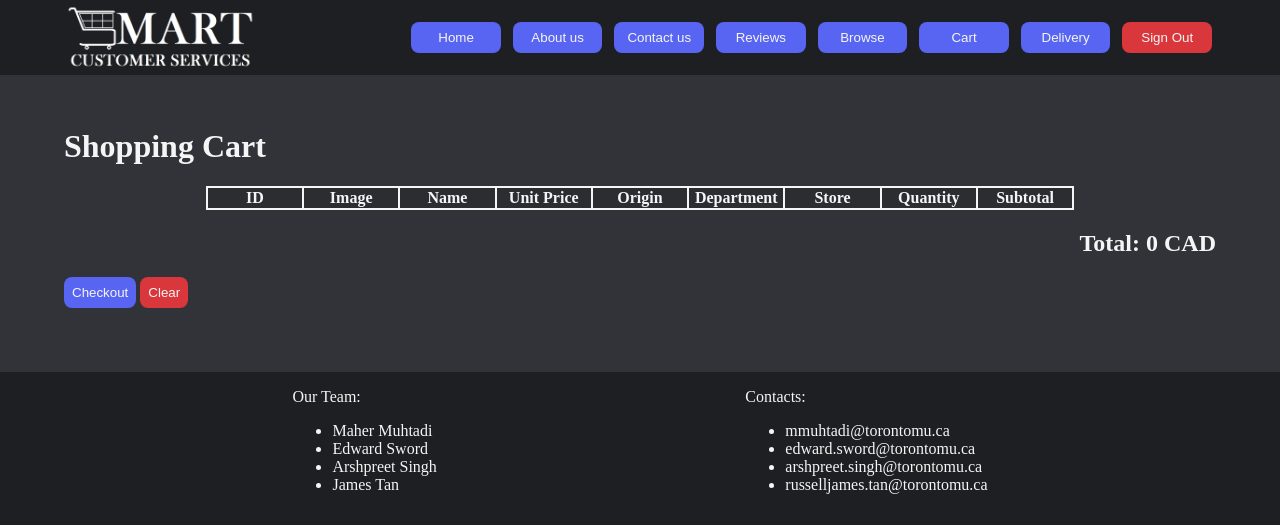
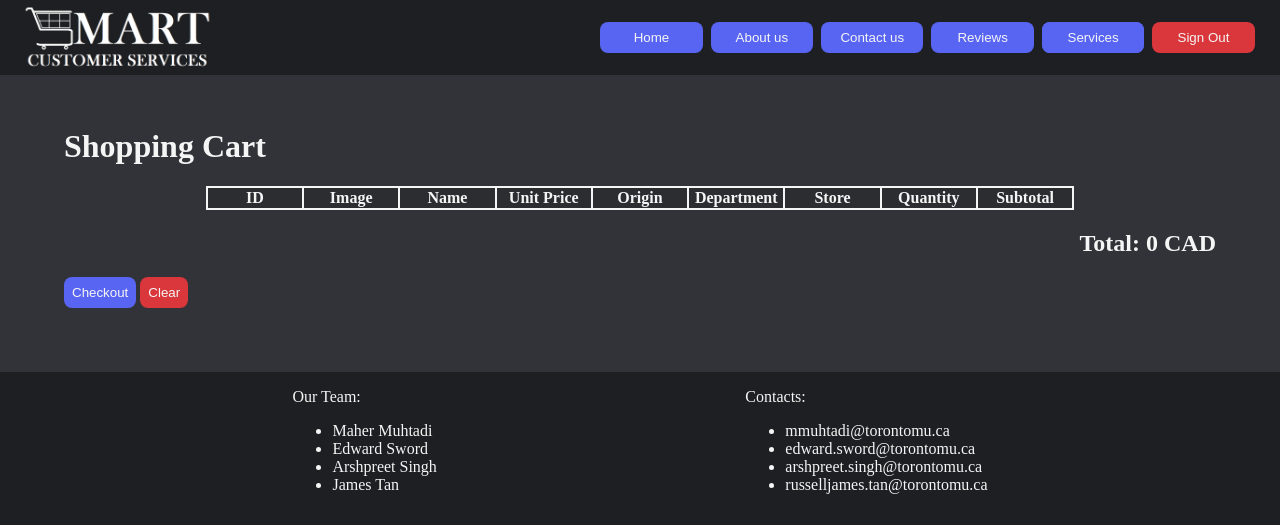
Before and after one commit to MaherMuhtadi/Smart-Customer-Services-Web-App, a PHP site: page /cart.php in a window 1280 px wide. Shown: the top 525 px of the page. Run offline with PHP 8.4, Linux system fonts and the light colour scheme; the visitor is signed in with stand-in values (Sample User, id 1); data that the repository does not hold is empty; some web fonts are replaced.

Commit message:
Added dropdown menu

```diff
--- a/layout.php
+++ b/layout.php
@@ -30,9 +30,18 @@
                 <button class='menu-item' onclick=\"window.open('about.php', '_self')\">About us</button>
                 <button class='menu-item' onclick=\"window.open('contact.php', '_self')\">Contact us</button>
                 <button class='menu-item' onclick=\"window.open('reviews.php', '_self')\">Reviews</button>
-                <button class='menu-item' onclick=\"window.open('browse.php', '_self')\">Browse</button>
-                <button class='menu-item' onclick=\"window.open('cart.php', '_self')\">Cart</button>
-                <button class='menu-item' onclick=\"window.open('delivery.php', '_self')\">Delivery</button>
+
+                <div class='menu-item'>
+                    <div id='dropdown'>
+                        <button>Services</button>
+                        <div id='dropdown-menu'>
+                            <button style='border-radius:0' onclick=\"window.open('browse.php', '_self')\">Browse</button>
+                            <button style='border-radius:0' onclick=\"window.open('cart.php', '_self')\">Cart</button>
+                            <button style='border-top-right-radius:0;border-top-left-radius:0' onclick=\"window.open('delivery.php', '_self')\">Delivery</button>
+                        </div>
+                    </div>
+                </div>
+
                 <button class='menu-item negative-button' onclick=\"window.open('login.php', '_self')\">Sign Out</button>
             </div>
         </header>";
--- a/style.css
+++ b/style.css
@@ -88,8 +88,35 @@
 }
 
 #menu-row {
-    width: 70%;
-    text-align: end;
+    width: 80%;
+    display: flex;
+    justify-content: right;
+}
+
+#dropdown {
+    position: absolute;
+    width: 8%;
+    border-radius: 0.5rem;
+    background-color: rgb(88,101,242);
+}
+
+#dropdown > * {
+    width: 100%;
+    background-color: rgb(88,101,242);
+    text-align: center;
+}
+
+#dropdown-menu {
+    display: none;
+    padding-top: 1rem;
+    border-radius: 0.5rem;
+}
+
+#dropdown:hover #dropdown-menu {
+    display: flex;
+    flex-direction: column;
+    justify-content: space-evenly;
+    align-content: center;
 }
 
 .tiles {
```
